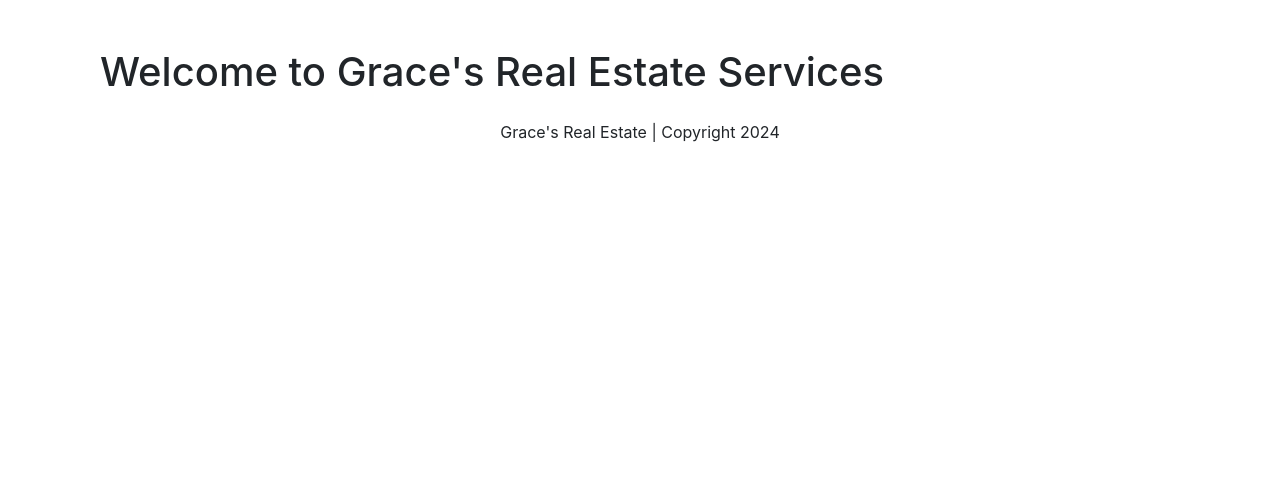
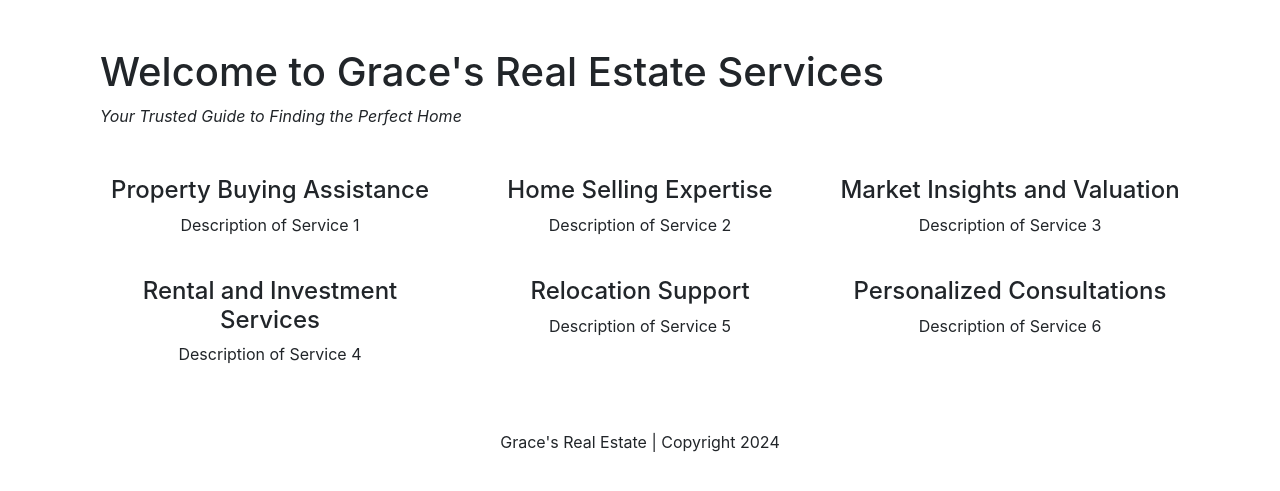
Before and after one commit to gracegphillips/duplication-7-phillips, a Flask app: page / in a window 1280 px wide. Shown: the part 56-547 px from the top of the page. Run offline with Flask 3, Linux system fonts and the light colour scheme; data that the repository does not hold is empty; some libraries are stand-ins or nearby versions.

Commit message:
Added Content

```diff
--- a/app/templates/about.html
+++ b/app/templates/about.html
@@ -8,9 +8,10 @@
 <div class="container mt-5">
     <div class="row">
         <div class="col-md-4 text-center">
+            <img src="{{ url_for('static', filename='assets/headshot.jpg') }}" alt="Grace Phillips" class="img-fluid rounded-circle mb-3">
             <h4><bold>Grace Phillips</bold></h4>
             <h4><bold>CEO</bold></h4>
-            <p></p>
+            <p>Hi everyone! Ever since I was a kid, I have always had a love for real estate. As I grew older, my passion for real estate grew stronger. I have been in the real estate business for nearly five years. Over the course of those five years, I have assisted with home buying and house selling for over 100 clients. </p>
         </div>
     </div>
 </div>
--- a/app/templates/home.html
+++ b/app/templates/home.html
@@ -4,8 +4,46 @@
 
 <div class="container mt-5">
     <h1>Welcome to Grace's Real Estate Services</h1>
+    <p><i>Your Trusted Guide to Finding the Perfect Home</i></p>
+
+    <div class="row text-center mt-5">
+        <div class="col-md-4 mb-4">
+            <div class="service-box">
+                <h4>Property Buying Assistance</h4>
+                <p>Description of Service 1</p>
+            </div>
+        </div>
+        <div class="col-md-4 mb-4">
+            <div class="service-box">
+                <h4>Home Selling Expertise</h4>
+                <p>Description of Service 2</p>
+            </div>
+        </div>
+        <div class="col-md-4 mb-4">
+            <div class="service-box">
+                <h4>Market Insights and Valuation</h4>
+                <p>Description of Service 3</p>
+            </div>
+        </div>
+        <div class="col-md-4 mb-4">
+            <div class="service-box">
+                <h4>Rental and Investment Services</h4>
+                <p>Description of Service 4</p>
+            </div>
+        </div>
+        <div class="col-md-4 mb-4">
+            <div class="service-box">
+                <h4>Relocation Support</h4>
+                <p>Description of Service 5</p>
+            </div>
+        </div>
+        <div class="col-md-4 mb-4">
+            <div class="service-box">
+                <h4>Personalized Consultations</h4>
+                <p>Description of Service 6</p>
+            </div>
+        </div>
+    </div>
 </div>
 
-
-
 {% endblock %}
```
Also changed, not shown: app/static/assets/headshot.jpg (added).
